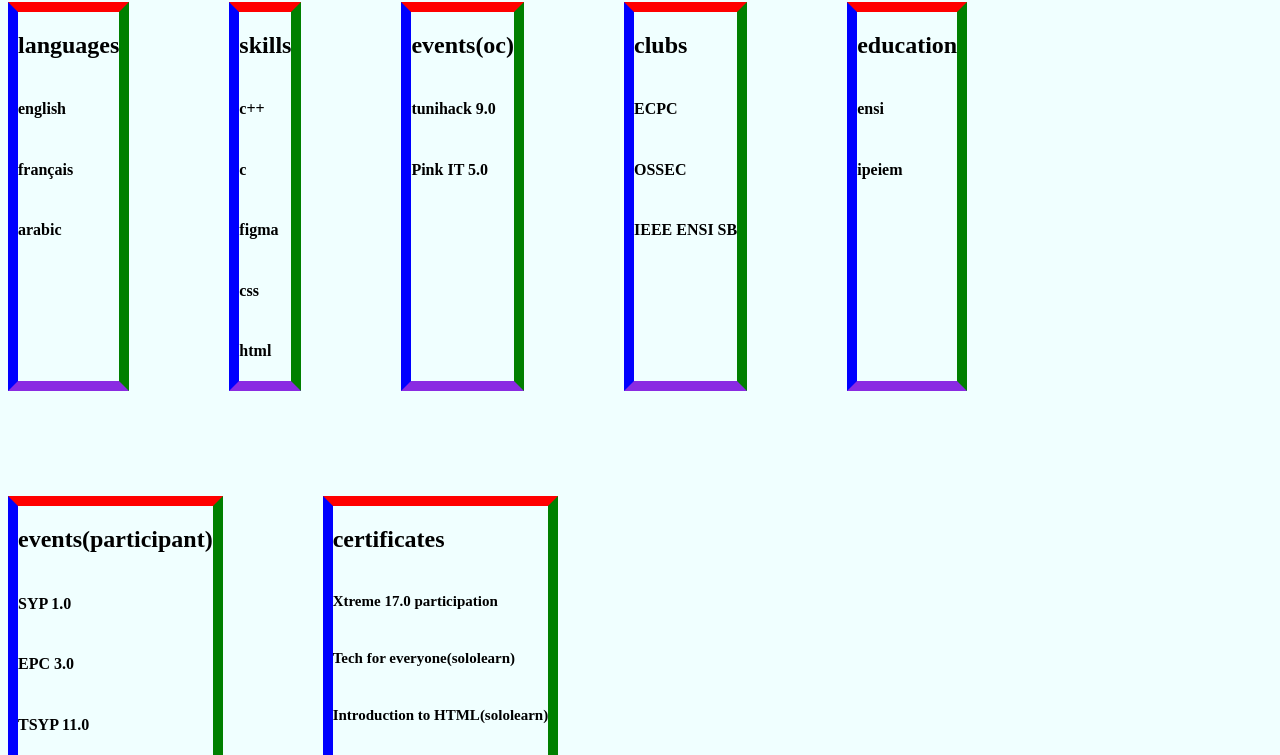
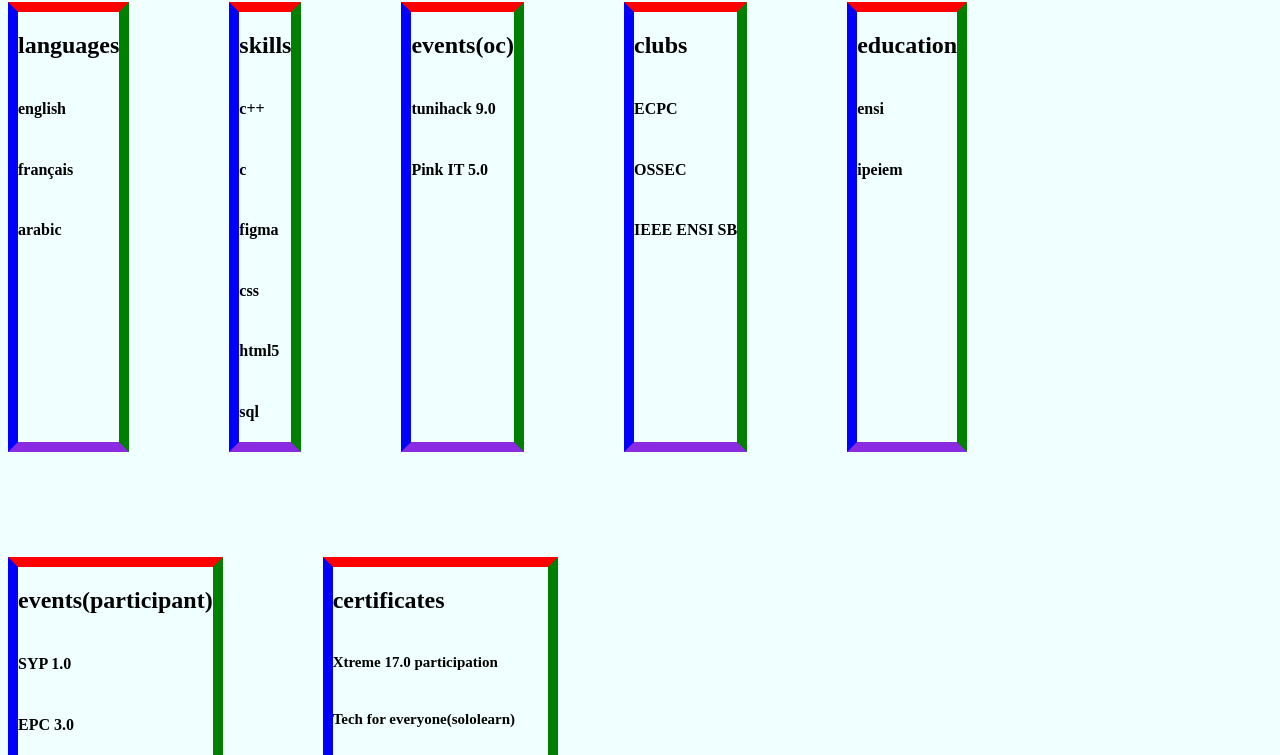
Before and after one commit to ahmedkammoun2003/cv1, a plain HTML site: page experience.html in a window 1280 px wide. Shown: the part 45-800 px from the top of the page. Drawn offline with Linux system fonts and the light colour scheme.

Commit message:
Update experience.html

```diff
--- a/experience.html
+++ b/experience.html
@@ -30,7 +30,8 @@
             <h4>c</h4>
             <h4>figma</h4>
             <h4>css</h4>
-            <h4>html</h4>
+            <h4>html5</h4>
+            <h4>sql</h4>
         </div>
         <div>
             <h1>events(oc)</h1>
```
